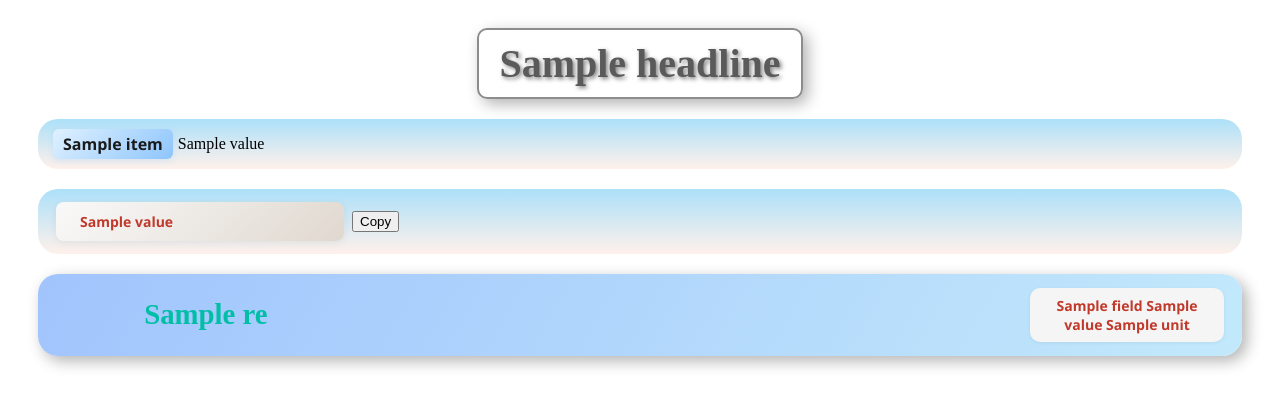
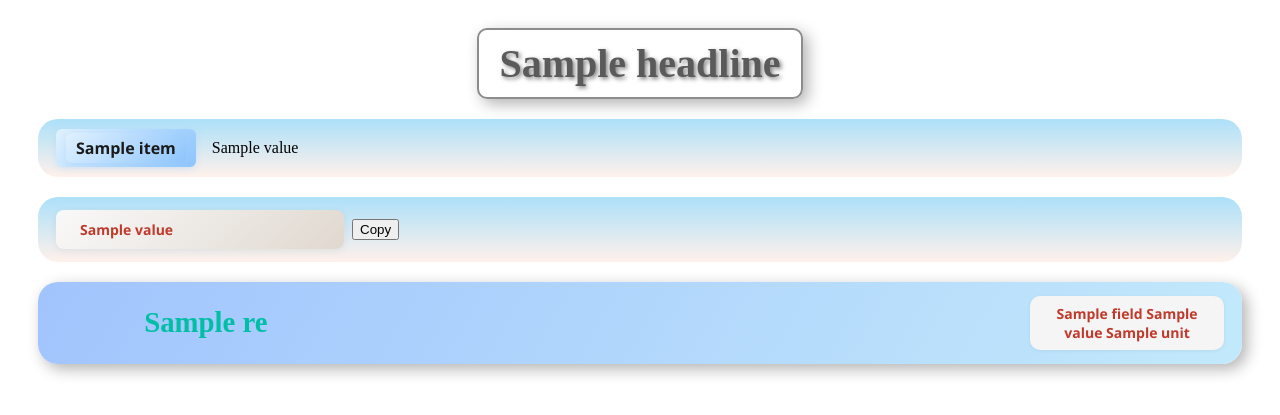
Before and after one commit to PlaxtonFlarion/MemNova, a Python web app: template schematic/templates/unity_template.html in a window 1280 px wide. Shown: the top 415 px of the page. Run offline with Jinja, Linux system fonts and the light colour scheme; the template is opened without the code that fills it: most values are stand-ins (such as "Sample title", 1, 10 or a date in 2020).

Commit message:
bug fixes

```diff
--- a/schematic/templates/unity_template.html
+++ b/schematic/templates/unity_template.html
@@ -408,10 +408,14 @@ This file is licensed under the Memrix :: 记忆星核 License. See the LICENSE.
         <div id="major-summary">
             {% for item in major_summary_items %}
             <div class="message">
-                <p class="schema">{{ item.label }}</p>
-                {% for i in item.value %}
-                    <p>{{ i }}</p>
-                {% endfor %}
+                <div class="schema">
+                    <p class="schema">{{ item.label }}</p>
+                </div>
+                <div class="schema-msg">
+                    {% for i in item.value %}
+                        <p>{{ i }}</p>
+                    {% endfor %}
+                </div>
             </div>
             {% endfor %}
         </div>
```
